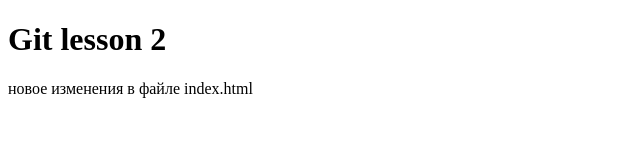
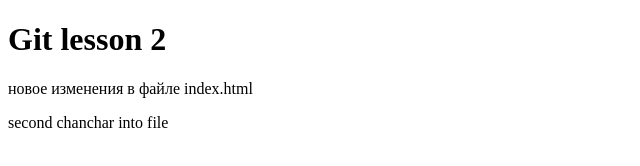
Before and after one commit to UserOleksandr/site1, a plain HTML site: page index.html in a window 1280 px wide. Shown: the whole page, without its empty margins (0-640 px from the left). Drawn offline with Linux system fonts and the light colour scheme.

Commit message:
second commit

```diff
--- a/index.html
+++ b/index.html
@@ -7,5 +7,6 @@
 <body>
     <h1>Git lesson 2</h1>
     <p> новое изменения в файле index.html</p>
+    <p> second chanchar into file </p>
 </body>
 </html>
```
